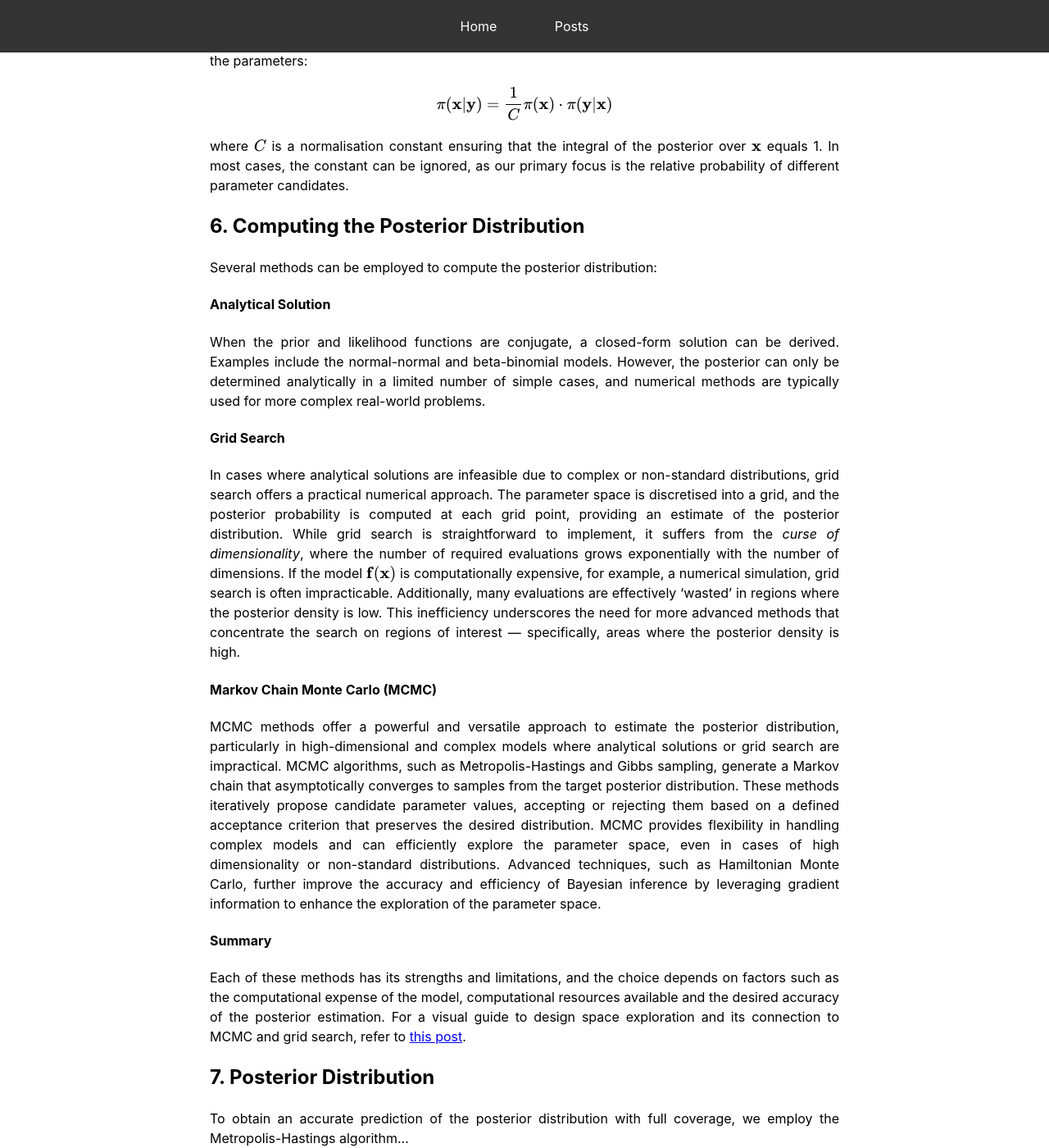
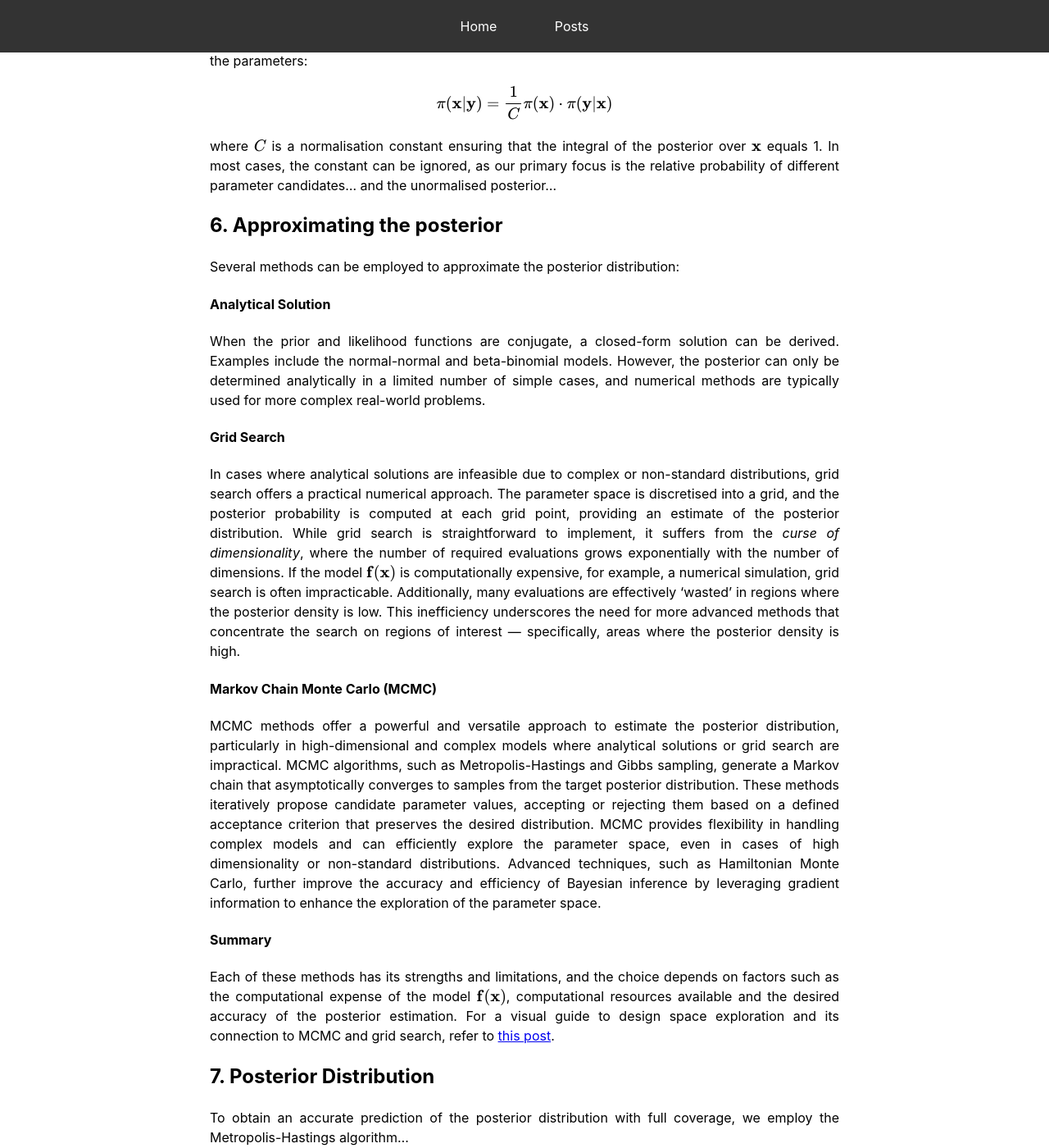
Before and after one commit to mark-hobbs/mark-hobbs.github.io, a Jekyll site: the page built from _posts/2024-12-02-bayesian-inference.md, in a window 1280 px wide and 1400 px high, scrolled down 5573 px. Shown: the whole window at 82% size. Built offline with Jekyll 4.4.1, drawn with Linux system fonts in a browser that asks for light colours; formulas are drawn with MathJax 3; some of the changed text lies outside the part shown.

Commit message:
General updates

```diff
--- a/_posts/2024-12-02-bayesian-inference.md
+++ b/_posts/2024-12-02-bayesian-inference.md
@@ -28,7 +28,7 @@
 
 4. **Ill-posedness:** In many cases, inverse problems are ill-posed, meaning that small changes in the observed data can lead to large changes in the estimated parameters. This sensitivity to data perturbations makes it challenging to obtain stable and reliable solutions.
 
-## 3. Model
+## 3. Model $\textbf{f}(\textbf{x})$
 
 Based on the experimental observations, an expert would likely conclude that the material response is best characterised by a linear elastic-perfectly plastic model. This behaviour is defined by two parameters: Young's modulus $E$ and yield stress $\sigma_y$.
 
@@ -53,7 +53,7 @@
 
 ## 4. Model fitting
 
-To determine the best-fit values of Young's modulus $E$ and yield stress $\sigma_y$, the model is fitted to the observed data by minimising the mean squared error (MSE) between the model predictions and the experimental observations. The model parameters are optimised using gradient-based methods or genetic algorithms to minimise the error
+To determine the best-fitting model parameters $\textbf{x}$, the model $\textbf{f}(\textbf{x})$ is fitted to the observed data by minimising the mean squared error (MSE) between the model predictions and the experimental observations. The model parameters are optimised using gradient-based methods or genetic algorithms to minimise the error
 
 The figure below illustrates the results of this fitting process. The *true* model, which was used to generate the synthetic observations, is also plotted for reference.
 
@@ -129,11 +129,11 @@
 \pi(\textbf{x}|\textbf{y}) = \frac{1}{C} \pi(\textbf{x}) \cdot \pi(\textbf{y}|\textbf{x})
 $$
 
-where $C$ is a normalisation constant ensuring that the integral of the posterior over $\textbf{x}$ equals 1. In most cases, the constant can be ignored, as our primary focus is the relative probability of different parameter candidates.
+where $C$ is a normalisation constant ensuring that the integral of the posterior over $\textbf{x}$ equals 1. In most cases, the constant can be ignored, as our primary focus is the relative probability of different parameter candidates... and the unormalised posterior...
 
-## 6. Computing the Posterior Distribution
+## 6. Approximating the posterior
 
-Several methods can be employed to compute the posterior distribution:
+Several methods can be employed to approximate the posterior distribution:
 
 #### Analytical Solution
 
@@ -149,11 +149,13 @@
 
 #### Summary
 
-Each of these methods has its strengths and limitations, and the choice depends on factors such as the computational expense of the model, computational resources available and the desired accuracy of the posterior estimation. For a visual guide to design space exploration and its connection to MCMC and grid search, refer to [this post]({% post_url 2024-12-01-design-space-exploration %}).
+Each of these methods has its strengths and limitations, and the choice depends on factors such as the computational expense of the model $\textbf{f}(\textbf{x})$, computational resources available and the desired accuracy of the posterior estimation. For a visual guide to design space exploration and its connection to MCMC and grid search, refer to [this post]({% post_url 2024-12-01-design-space-exploration %}).
 
 ## 7. Posterior Distribution
 
 To obtain an accurate prediction of the posterior distribution with full coverage, we employ the Metropolis-Hastings algorithm...
+
+Once the posterior has been sampled, it needs to be analysed to determine the statistical summaries...
 
 Now we can analyse the posterior distribution to draw conclusions or make predictions. This might involve calculating summary statistics, credible intervals or making comparisons between different parameters values.
 
```
